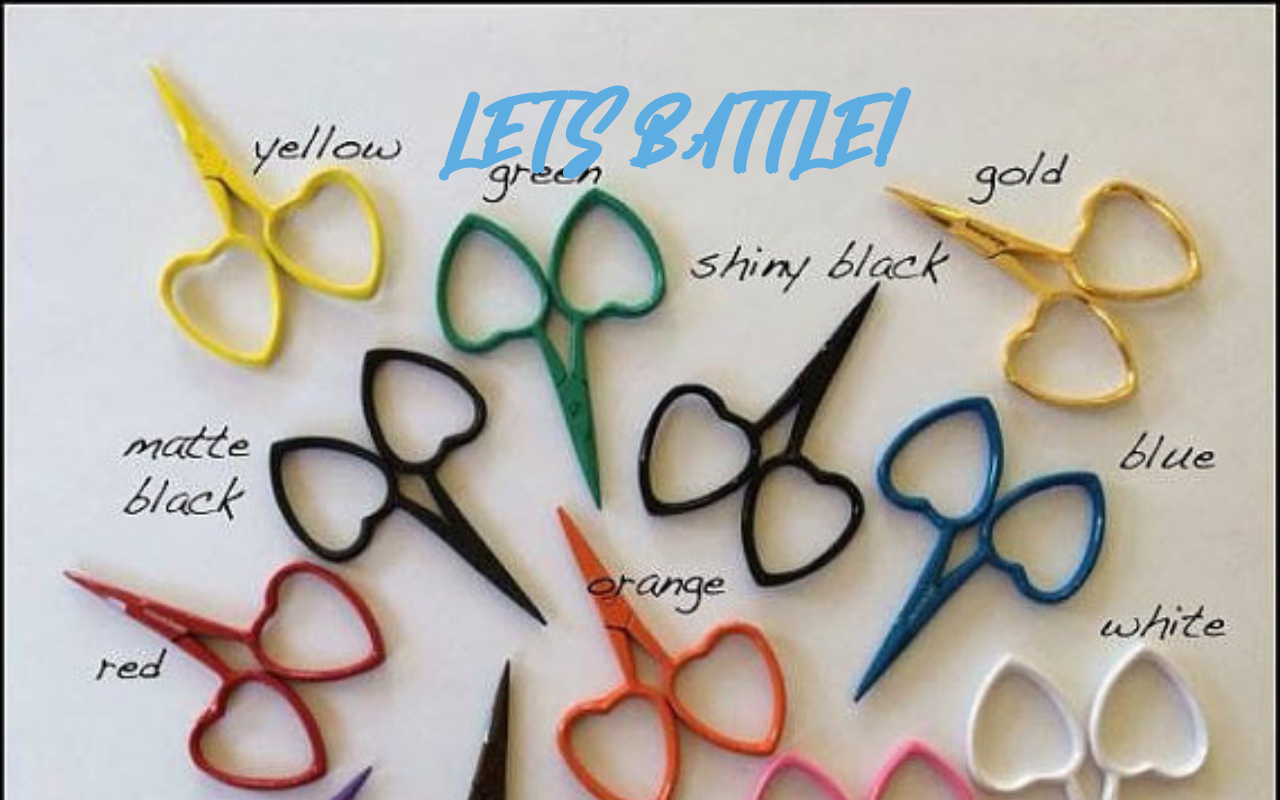
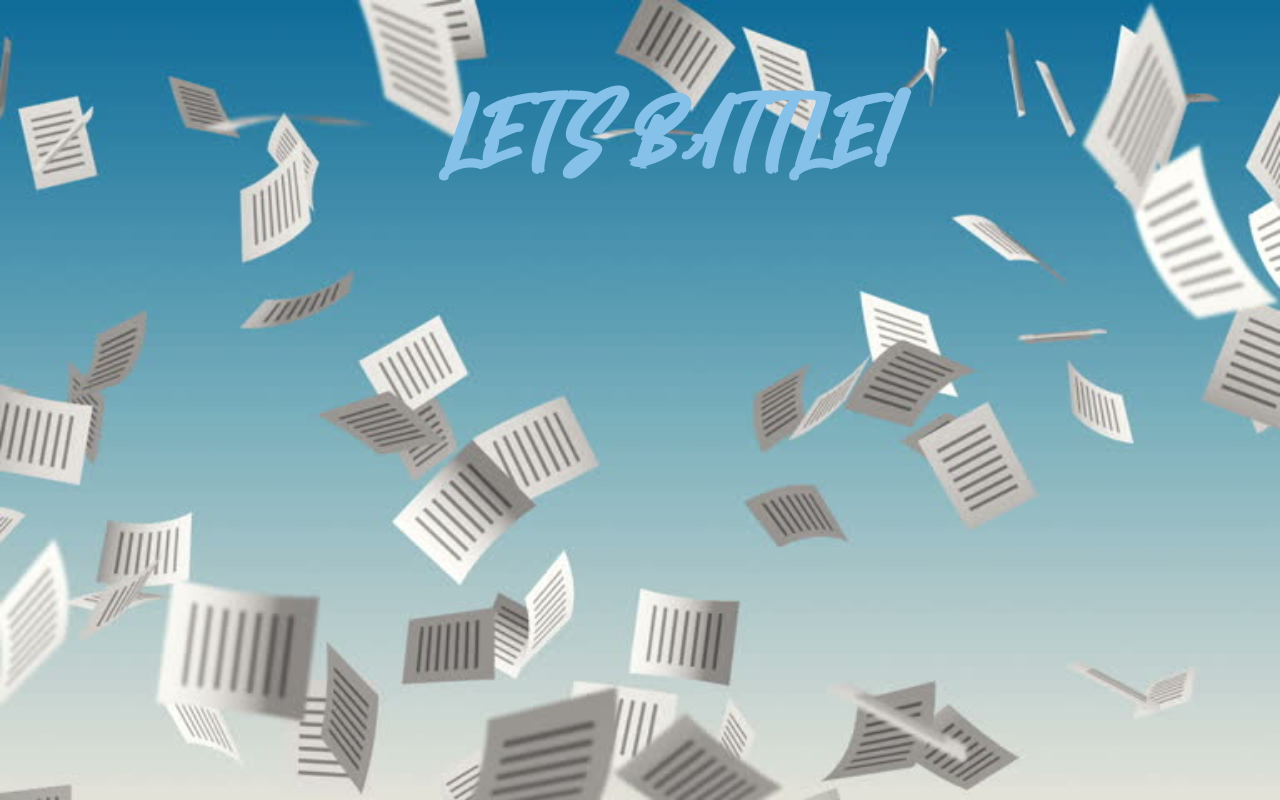
Before and after one commit to Mugala/Rock-Paper-Scissors, a plain HTML site: page Rock-Paper-Scissors.html in a window 1280 px wide. Drawn offline with Linux system fonts and the light colour scheme.

Commit message:
image editing

```diff
--- a/css/styles.css
+++ b/css/styles.css
@@ -7,7 +7,7 @@
   font-family: fonty;
   font-weight: 400;
   font-size: 160px;
-  color: #5DADE2;
+  color: #85C1E9;
 }
 
 body {
--- a/js/scripts.js
+++ b/js/scripts.js
@@ -1,6 +1,6 @@
 var imageSlider = document.getElementById('imagesSlider');
 
-var images = ["url('images/many.jpg')", "url('images/scissors.jpg')", "url('images/paper.jpg')", "url('images/all.jpg')", "url('images/paper.jpg')"];
+var images = ["url('images/many.jpg')", "url('images/paper.jpg')", "url('images/scissors.jpg')"];
 
 
 var counter = 0;
```
Also changed, not shown: images/all.jpg (deleted), images/all1.jpg (added), images/makasi.jpg (deleted), images/rocky.jpg (deleted).
